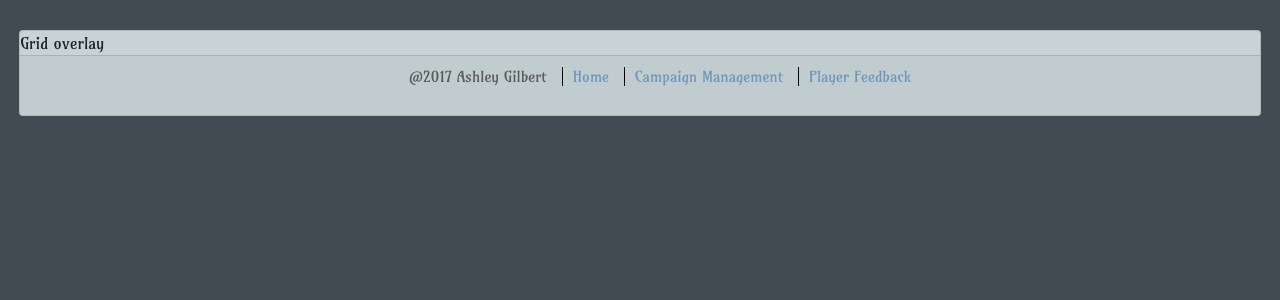
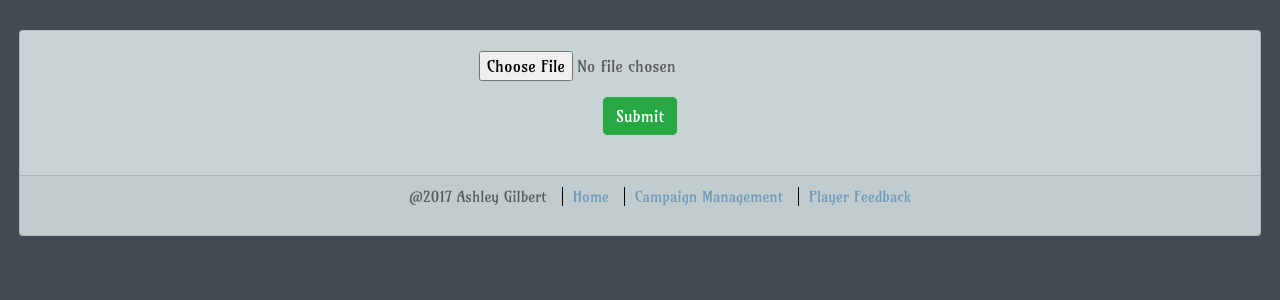
Before and after one commit to ashleygilbert92/roll_d20, a Flask app: page /grid_overlay/ in a window 1280 px wide. Shown: the part 63-363 px from the top of the page. Run offline with Flask 2, Linux system fonts and the light colour scheme; a user stored in the database is signed in; tables that the repository leaves empty hold one stand-in row (values such as "Sample post"); some libraries are stand-ins or nearby versions.

Commit message:
Working on grid overlay

```diff
--- a/requirements.txt
+++ b/requirements.txt
@@ -2,3 +2,5 @@ Flask==0.12.2
 flask-login==0.4.0
 sqlalchemy==1.1.14
 PyMySQL==0.7.11
+Pillow=4.3.0
+matplotlib=2.1.0
--- a/roll_d20.py
+++ b/roll_d20.py
@@ -1,15 +1,24 @@
 import datetime
+import os
 import re
+import sys
 
 from flask import Flask, render_template, redirect, url_for, request, flash, abort, jsonify
 from flask_login import LoginManager, login_user, current_user, logout_user
 from itertools import product
+from PIL import Image, ImageDraw
 from werkzeug.security import generate_password_hash
+from werkzeug.utils import secure_filename
 
 import models
 from db import get_session_factory
 
+dir_path = os.path.dirname(os.path.realpath(__file__))
+UPLOAD_FOLDER = '{}/static/images'.format(dir_path)
+ALLOWED_EXTENSIONS = ['png', 'jpg', 'jpeg', 'tiff', 'tif']
+
 app = Flask(__name__)
+app.config['UPLOAD_FOLDER'] = UPLOAD_FOLDER
 app.secret_key = 'v@p2rfNOa2j8Yci'
 login_manager = LoginManager()
 login_manager.init_app(app)
@@ -574,6 +583,26 @@ def grid_overlay():
         return redirect(url_for('sign_up'))
 
 
+@app.route('/upload_file/', methods=['GET', 'POST'])
+def upload_file():
+    if request.method == 'POST':
+        # check if the post request has the file part
+        my_request = request.form
+        if 'file' not in request.files:
+            return abort(404)
+        file = request.files['file']
+        print(file, file=sys.stderr)
+        # if user does not select file, browser also
+        # submit a empty part without filename
+        if file.filename == '':
+            return abort(404)
+        if file and allowed_file(file.filename):
+            filename = secure_filename(file.filename)
+            file.save(os.path.join(app.config['UPLOAD_FOLDER'], filename))
+            return jsonify({"filename": filename})
+    return ""
+
+
 @app.route('/player_feedback/')
 def player_feedback():
     if current_user.is_authenticated:
@@ -692,5 +721,32 @@ def dice_probability(dice_list, target):
     return odds
 
 
+def overlay_image(size, image_name):
+    offset = 0
+    if size == "small":
+        offset = 15
+    if size == "medium":
+        offset = 30
+    if size == "large":
+        offset = 50
+
+    dir_path = os.path.dirname(os.path.realpath(__file__))
+    image = Image.open("{}/static/images/{}".format(dir_path, image_name))
+    draw = ImageDraw.Draw(image)
+    xint = int(image.size[0]/offset)
+    yint = int(image.size[1]/offset)
+    for i in range(0, xint + 1):
+        draw.line((0+(i * offset), 0, 0+(i * offset), image.size[1]), fill=128)
+    for i in range(0, yint + 1):
+        draw.line((0, 0+(i * offset), image.size[0], 0+(i * offset)), fill=128)
+
+    image.save("{}/static/images/new-{}".format(dir_path, image_name))
+
+
+def allowed_file(filename):
+    return '.' in filename and \
+           filename.rsplit('.', 1)[1].lower() in ALLOWED_EXTENSIONS
+
+
 if __name__ == '__main__':
     app.run(host='0.0.0.0', debug=True)
--- a/static/css/style.css
+++ b/static/css/style.css
@@ -335,3 +335,9 @@ body {
 #stats_cards2 {
     margin-top: 20px;
 }
+
+#grid_overlay {
+    color: #5B5B5B !important;
+    margin: 20px auto 40px;
+    max-width: 1700px;
+}
--- a/templates/grid_overlay.html
+++ b/templates/grid_overlay.html
@@ -1,4 +1,46 @@
 {% extends 'index.html' %}
 {% block content %}
-    Grid overlay
+    <div id="content">
+        <div id="grid_overlay" class="text-center">
+            <form class="" id="pic_upload_form">
+                <div class="form-group row">
+                    <div class="col">
+                        <input type="file" class="" id="grid_file" name="grid_file" required>
+                    </div>
+                </div>
+                <div class="form-group row text-center">
+                    <div class="col">
+                        <button type="submit" class="btn btn-success">Submit</button>
+                    </div>
+                </div>
+            </form>
+        </div>
+    </div>
+    {% block grid_overlay_scripts %}
+        <script>
+        $(document).ready(function () {
+            $("#pic_upload_form").submit(function (event) {
+                event.preventDefault();
+                var file = $('#grid_file')[0].files[0];
+                var fd = new FormData();
+                fd.append('theFile', file);
+                $.ajax({
+                    url: '/upload_file/',
+                    cache: false,
+                    async: false,
+                    processData: false,
+                    data: fd,
+                    type: 'POST',
+                    success: function (response) {
+                        window.location.href = response["next"];
+                    },
+                    error: function (error) {
+                        console.log(error);
+                        alert("Something weird happened while uploading your picture. Try Again!")
+                    }
+                });
+            });
+        });
+        </script>
+    {% endblock %}
 {% endblock %}
```
Also changed, not shown: static/chainspire-dungeons-production.jpg (added).
